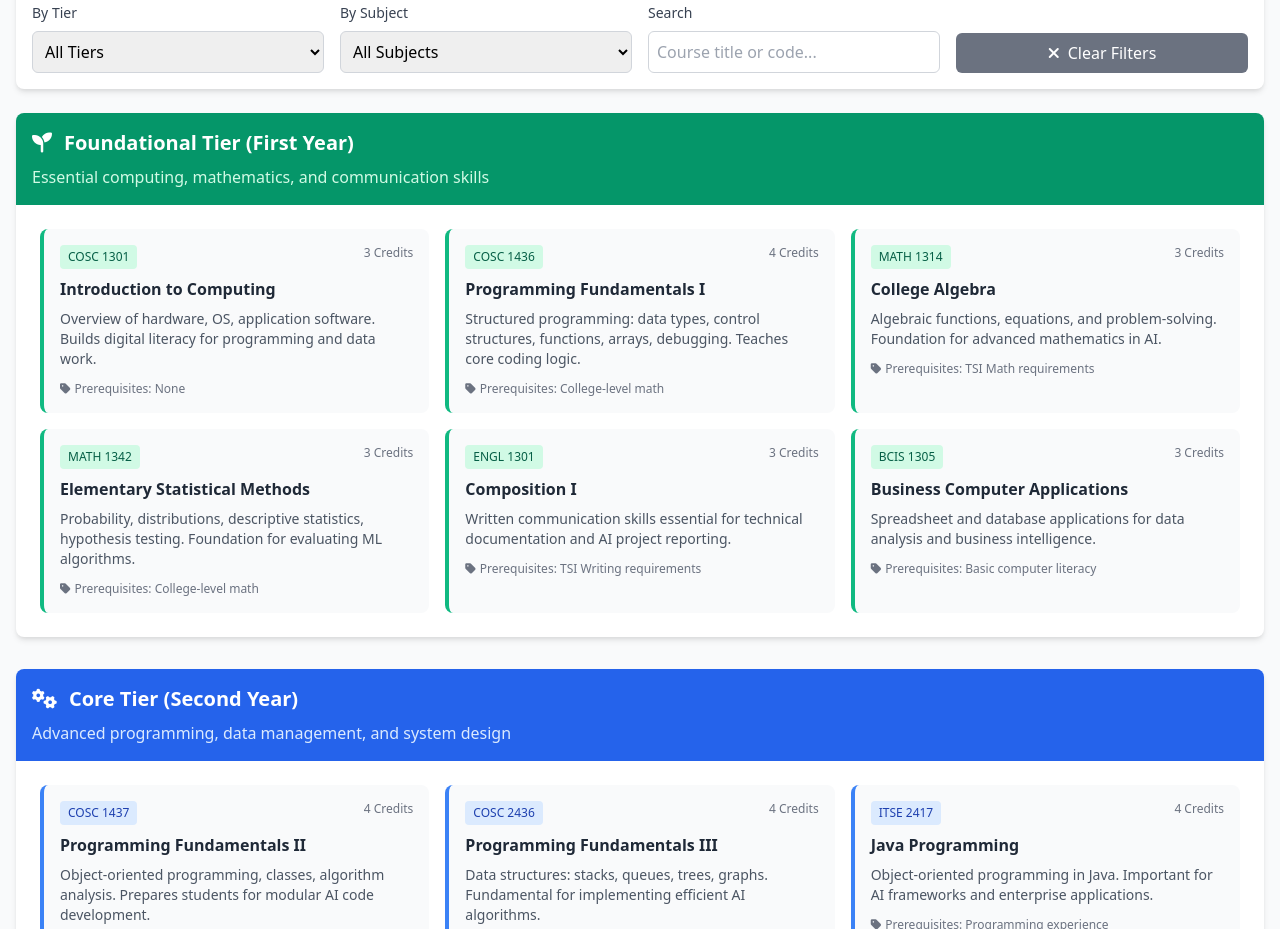
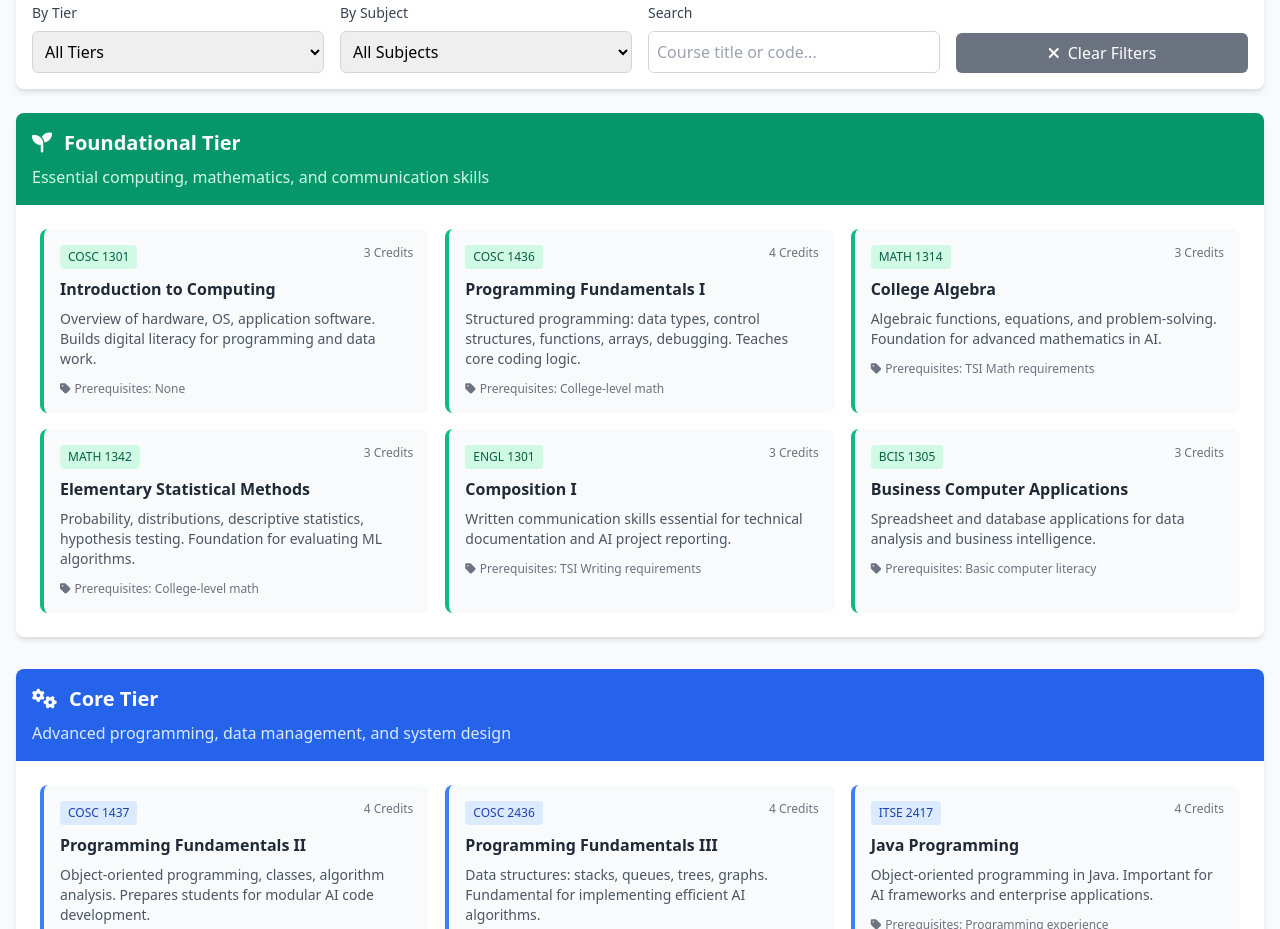
Before and after one commit to Bhavanikola2023/AI-Career-Pathways, a plain HTML site: page index.html in a window 1280 px wide. Shown: the part 777-1706 px from the top of the page. Drawn offline with nearby package versions, Linux system fonts and the light colour scheme.

Commit message:
Update index.html

```diff
--- a/index.html
+++ b/index.html
@@ -159,7 +159,7 @@
                     <div class="bg-green-600 text-white p-4">
                         <h2 class="text-xl font-bold flex items-center">
                             <i class="fas fa-seedling mr-3"></i>
-                            Foundational Tier (First Year)
+                            Foundational Tier
                         </h2>
                         <p class="text-green-100 mt-2">Essential computing, mathematics, and communication skills</p>
                     </div>
@@ -248,7 +248,7 @@
                     <div class="bg-blue-600 text-white p-4">
                         <h2 class="text-xl font-bold flex items-center">
                             <i class="fas fa-cogs mr-3"></i>
-                            Core Tier (Second Year)
+                            Core Tier
                         </h2>
                         <p class="text-blue-100 mt-2">Advanced programming, data management, and system design</p>
                     </div>
```
